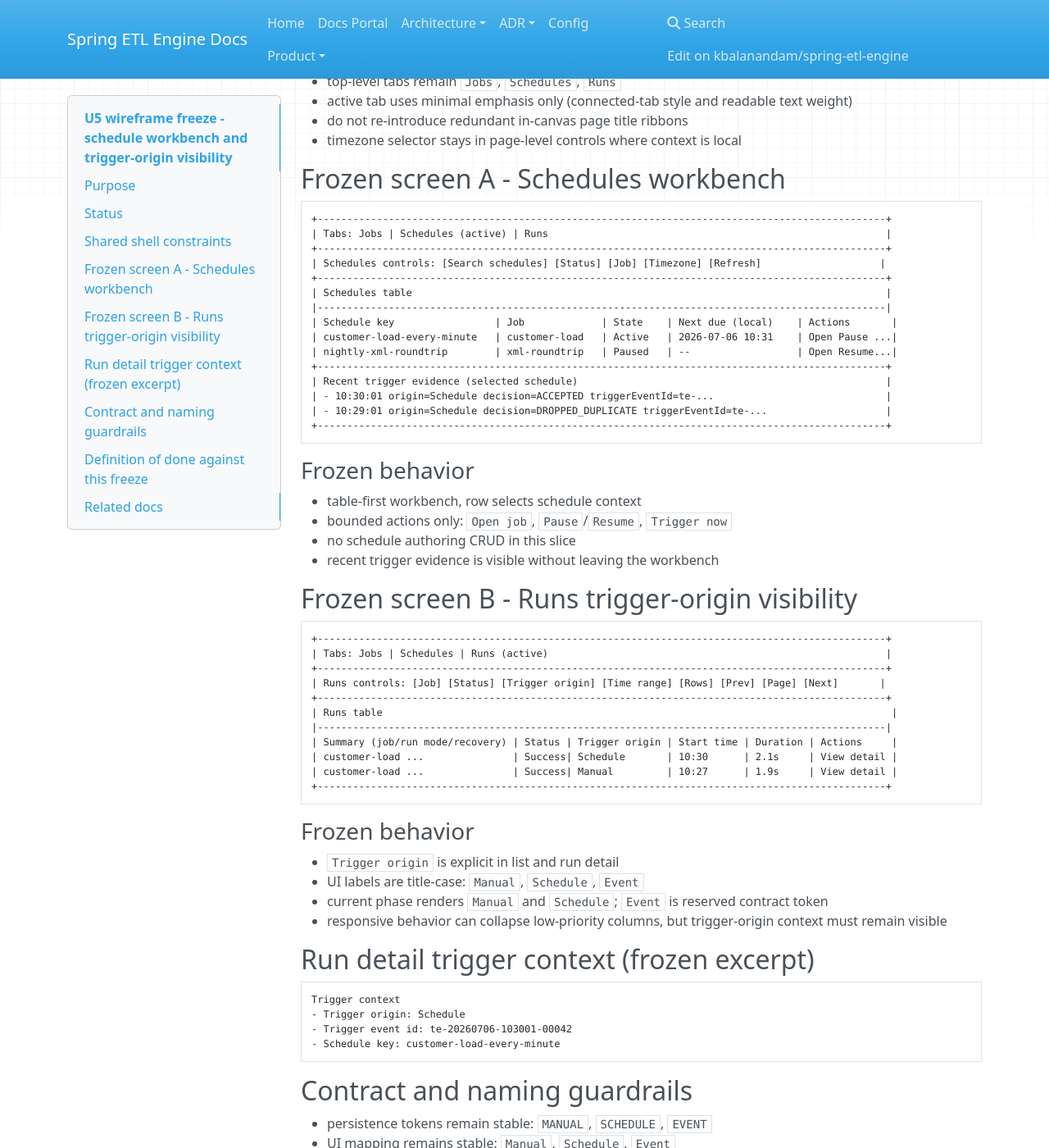
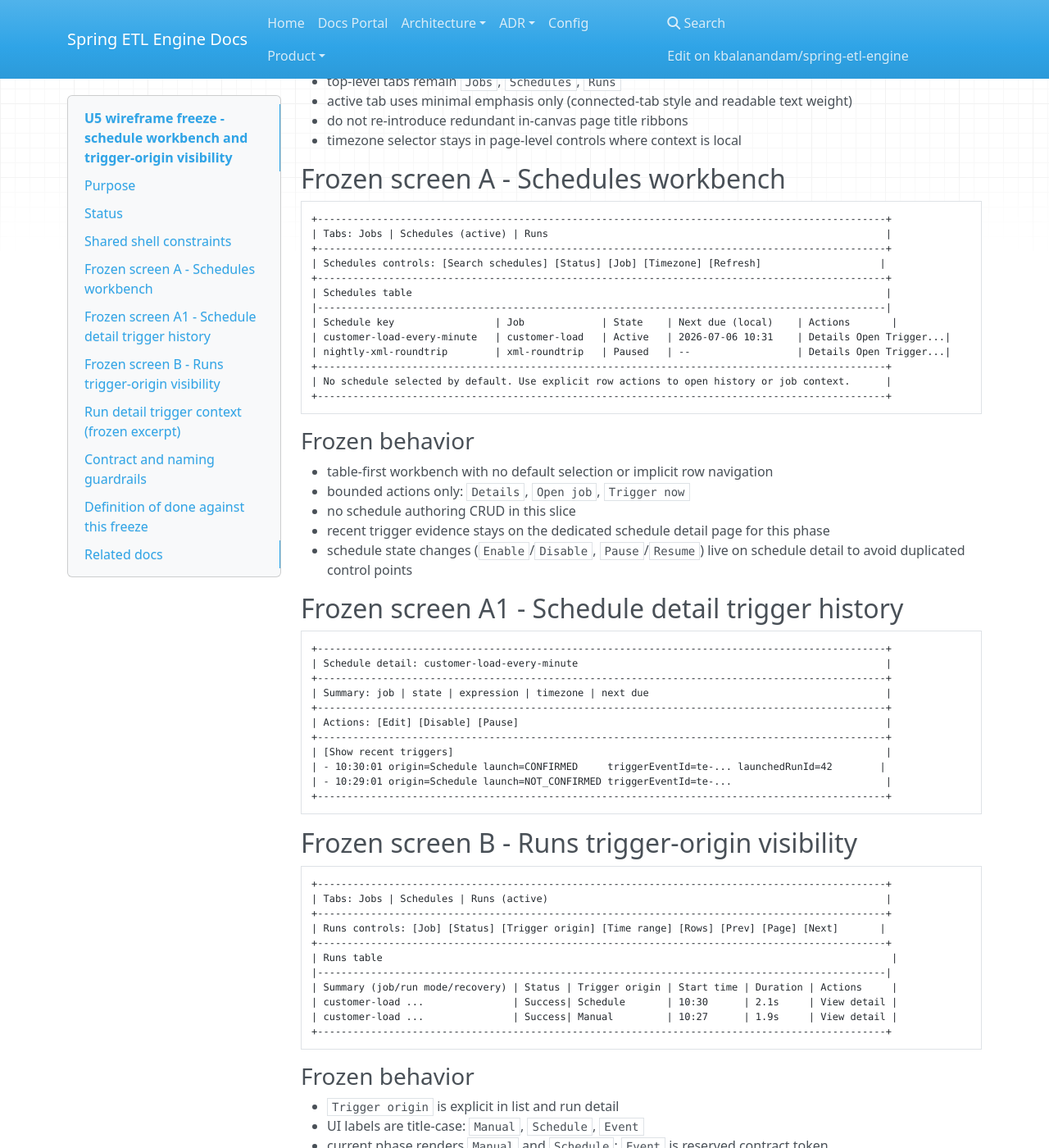
Before and after one commit to kbalanandam/spring-etl-engine, an MkDocs documentation site: the page built from docs/product/backlog-items/operator-ui/U5-wireframe-freeze.md, in a window 1280 px wide and 1400 px high, scrolled down 509 px. Shown: the whole window at 82% size. Built offline with MkDocs 1.6.1, drawn with Linux system fonts in a browser that asks for light colours; nearby versions of some CDN libraries.

Commit message:
Scope schedule state actions to detail view

````diff
--- a/docs/product/backlog-items/operator-ui/U5-wireframe-freeze.md
+++ b/docs/product/backlog-items/operator-ui/U5-wireframe-freeze.md
@@ -32,21 +32,36 @@ Keep these shell rules stable during `U5`:
 | Schedules table                                                                                |
 |------------------------------------------------------------------------------------------------|
 | Schedule key                 | Job             | State    | Next due (local)    | Actions       |
-| customer-load-every-minute   | customer-load   | Active   | 2026-07-06 10:31    | Open Pause ...|
-| nightly-xml-roundtrip        | xml-roundtrip   | Paused   | --                  | Open Resume...|
+| customer-load-every-minute   | customer-load   | Active   | 2026-07-06 10:31    | Details Open Trigger...|
+| nightly-xml-roundtrip        | xml-roundtrip   | Paused   | --                  | Details Open Trigger...|
 +------------------------------------------------------------------------------------------------+
-| Recent trigger evidence (selected schedule)                                                    |
-| - 10:30:01 origin=Schedule decision=ACCEPTED triggerEventId=te-...                             |
-| - 10:29:01 origin=Schedule decision=DROPPED_DUPLICATE triggerEventId=te-...                    |
+| No schedule selected by default. Use explicit row actions to open history or job context.      |
 +------------------------------------------------------------------------------------------------+
 ```
 
 ### Frozen behavior
 
-- table-first workbench, row selects schedule context
-- bounded actions only: `Open job`, `Pause`/`Resume`, `Trigger now`
+- table-first workbench with no default selection or implicit row navigation
+- bounded actions only: `Details`, `Open job`, `Trigger now`
 - no schedule authoring CRUD in this slice
-- recent trigger evidence is visible without leaving the workbench
+- recent trigger evidence stays on the dedicated schedule detail page for this phase
+- schedule state changes (`Enable`/`Disable`, `Pause`/`Resume`) live on schedule detail to avoid duplicated control points
+
+## Frozen screen A1 - Schedule detail trigger history
+
+```text
++------------------------------------------------------------------------------------------------+
+| Schedule detail: customer-load-every-minute                                                    |
++------------------------------------------------------------------------------------------------+
+| Summary: job | state | expression | timezone | next due                                        |
++------------------------------------------------------------------------------------------------+
+| Actions: [Edit] [Disable] [Pause]                                                              |
++------------------------------------------------------------------------------------------------+
+| [Show recent triggers]                                                                         |
+| - 10:30:01 origin=Schedule launch=CONFIRMED     triggerEventId=te-... launchedRunId=42        |
+| - 10:29:01 origin=Schedule launch=NOT_CONFIRMED triggerEventId=te-...                          |
++------------------------------------------------------------------------------------------------+
+```
 
 ## Frozen screen B - Runs trigger-origin visibility
 
````
Also changed, not shown: docs/product/backlog-items/operator-ui/U5-schedule-workbench-and-trigger-origin-visibility.md (+5 -5 lines), src/main/resources/static/operator/app.js (+105 -57 lines), 1 other file.
